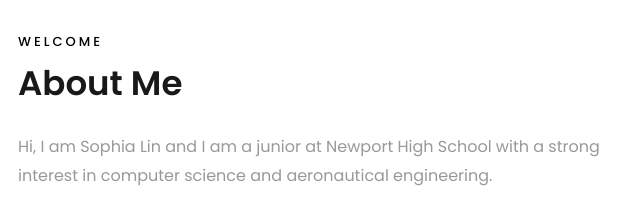
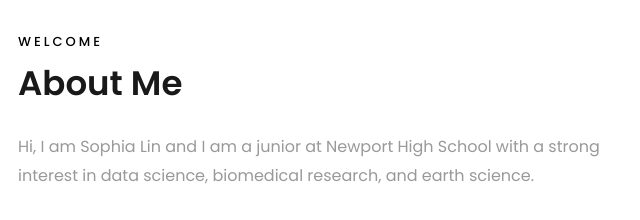
Before and after one commit to sophialin7/website, a plain HTML site: page index.html in a window 1280 px wide. Shown: the part 880-1100 px from the top of the page, 575-1215 px from the left. Drawn offline with Linux system fonts and the light colour scheme; files whose address does not match are found by name.

Commit message:
Update index.html

```diff
--- a/index.html
+++ b/index.html
@@ -75,7 +75,7 @@
 		          <div class="col-md-12 heading-section ftco-animate">
 		          	<span class="subheading">Welcome</span>
 		            <h2 class="mb-4" style="font-size: 34px; text-transform: capitalize;">About Me</h2>
-		            <p>Hi, I am Sophia Lin and I am a junior at Newport High School with a strong interest in computer science and aeronautical engineering.
+		            <p>Hi, I am Sophia Lin and I am a junior at Newport High School with a strong interest in data science, biomedical research, and earth science.
 
 					</p>
 		          </div>
```
